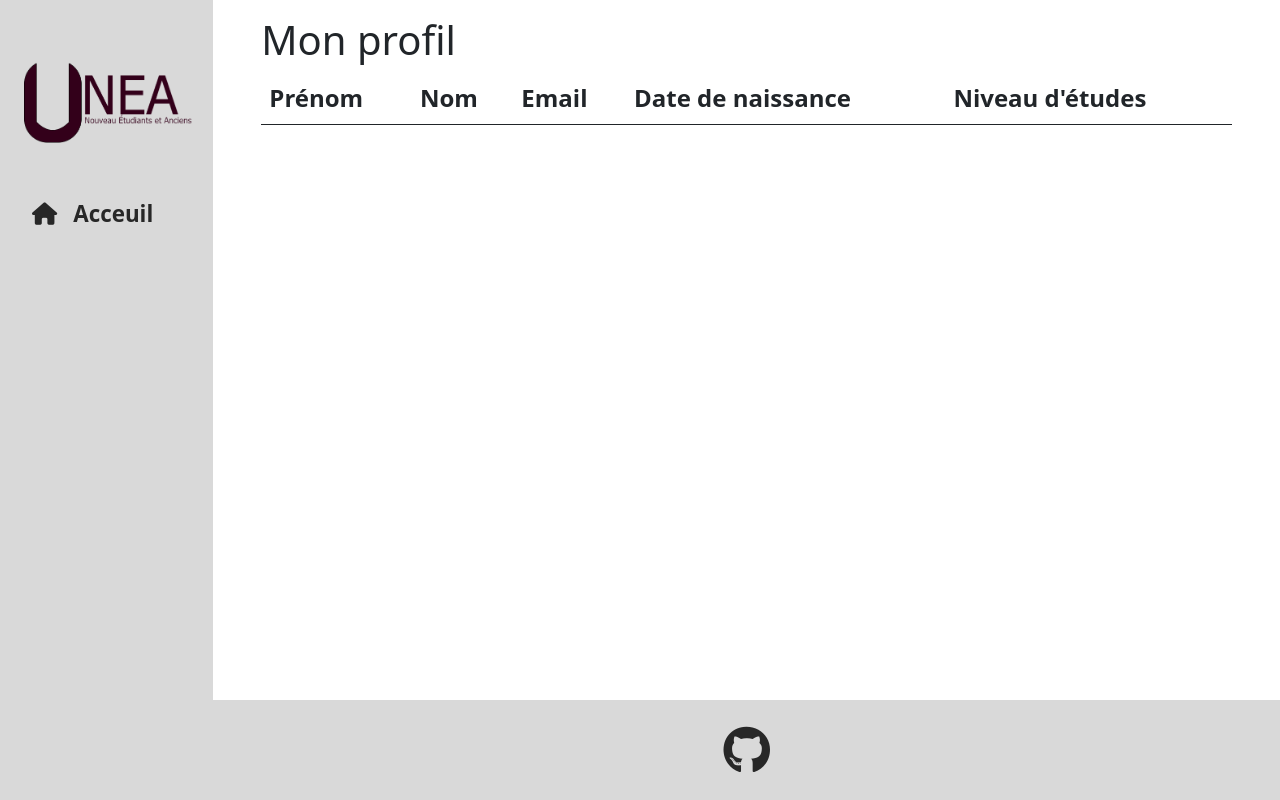
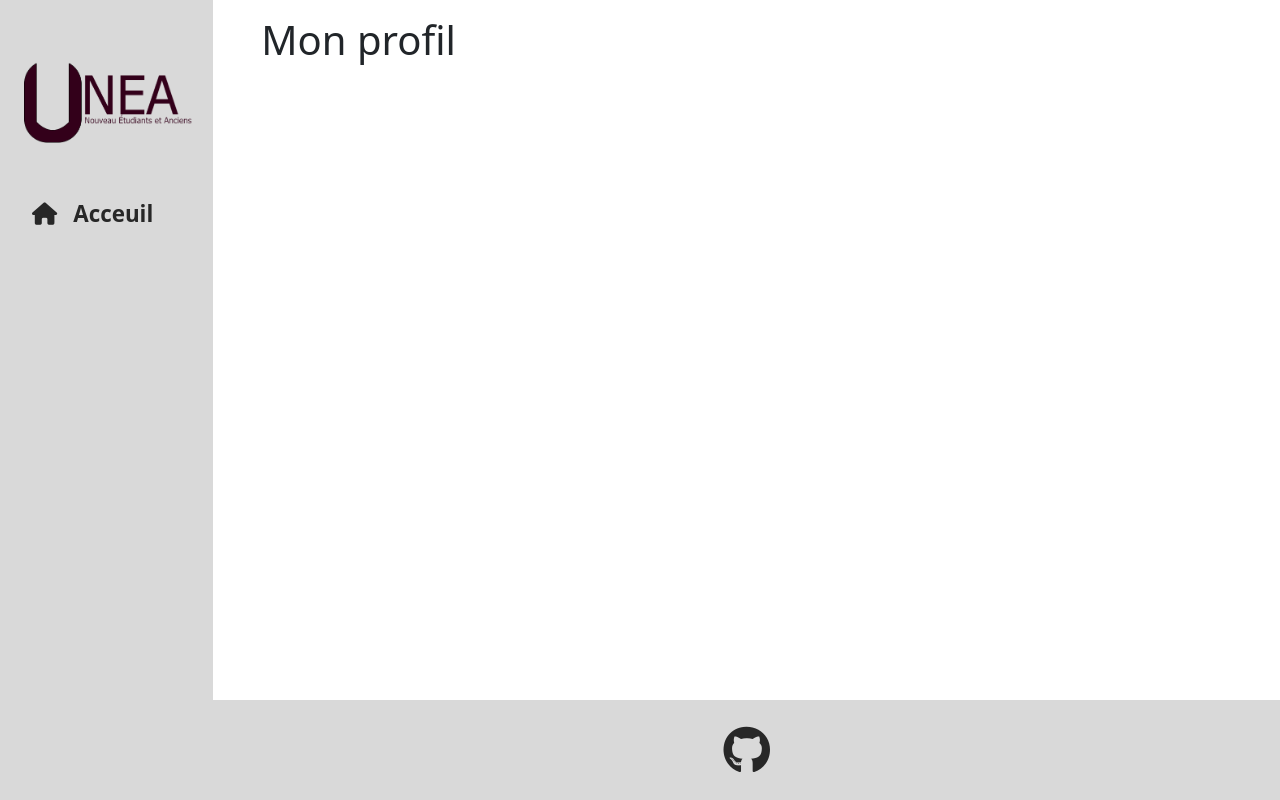
Before and after one commit to Miner-code/MIT-G4, a PHP site: page /profil.php in a window 1280 px wide. Run offline with PHP 8.4, Linux system fonts and the light colour scheme; data comes from the database, SQL or seed files in the repository; data that the repository does not hold is empty.

Commit message:
profil update

```diff
--- a/profil.php
+++ b/profil.php
@@ -15,16 +15,9 @@ session_start();
 
 	<div class="container">
 		<h1>Mon profil</h1>
+		<div class="row">
+			<div class="col">
 				<table class="table">
-			<thead>
-				<tr>
-					<th class="fs-4">Prénom</th>
-					<th class="fs-4">Nom</th>
-					<th class="fs-4">Email</th>
-					<th class="fs-4">Date de naissance</th>
-					<th class="fs-4">Niveau d'études</th>
-				</tr>
-			</thead>
 					<tbody>
 						<?php
 						$stmt = $bdd->prepare("SELECT * FROM user INNER JOIN participer ON user.id_user = participer.id_user INNER JOIN cursus ON cursus.id_cursus = participer.id_cursus WHERE user.id_user = :id_user");
@@ -33,10 +26,23 @@ session_start();
 						while ($user_data = $stmt->fetch(PDO::FETCH_ASSOC)) {
 						?>
 							<tr>
+								<td class="fs-4">Prénom</td>
 								<td class="fs-4"><?php echo $user_data['prenom_user']; ?></td>
+							</tr>
+							<tr>
+								<td class="fs-4">Nom</td>
 								<td class="fs-4"><?php echo $user_data['nom_user']; ?></td>
+							</tr>
+							<tr>
+								<td class="fs-4">Email</td>
 								<td class="fs-4"><?php echo $user_data['mail_user']; ?></td>
+							</tr>
+							<tr>
+								<td class="fs-4">Date de naissance</td>
 								<td class="fs-4"><?php echo $user_data['dtn_user']; ?></td>
+							</tr>
+							<tr>
+								<td class="fs-4">Niveau d'études</td>
 								<td class="fs-4"><?php echo $user_data['libelle_cursus']; ?></td>
 							</tr>
 						<?php
@@ -45,6 +51,8 @@ session_start();
 					</tbody>
 				</table>
 			</div>
+		</div>
+	</div>
 
 	<?php include "include/footer.php"; ?>
 </body>
```
Lines whose indentation alone changed are shown as unchanged.
